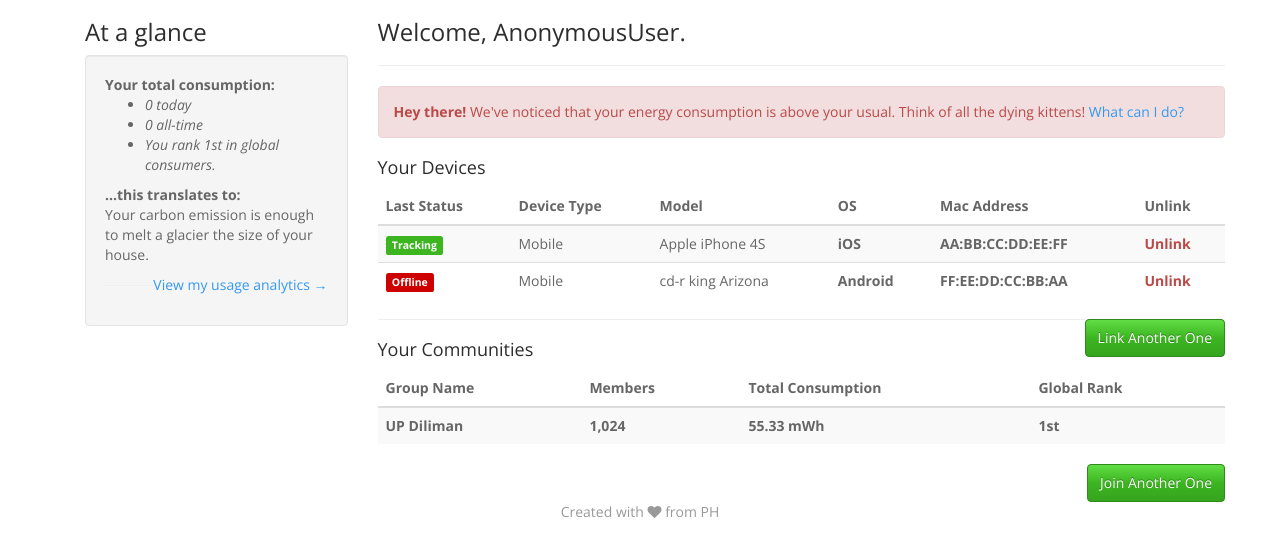
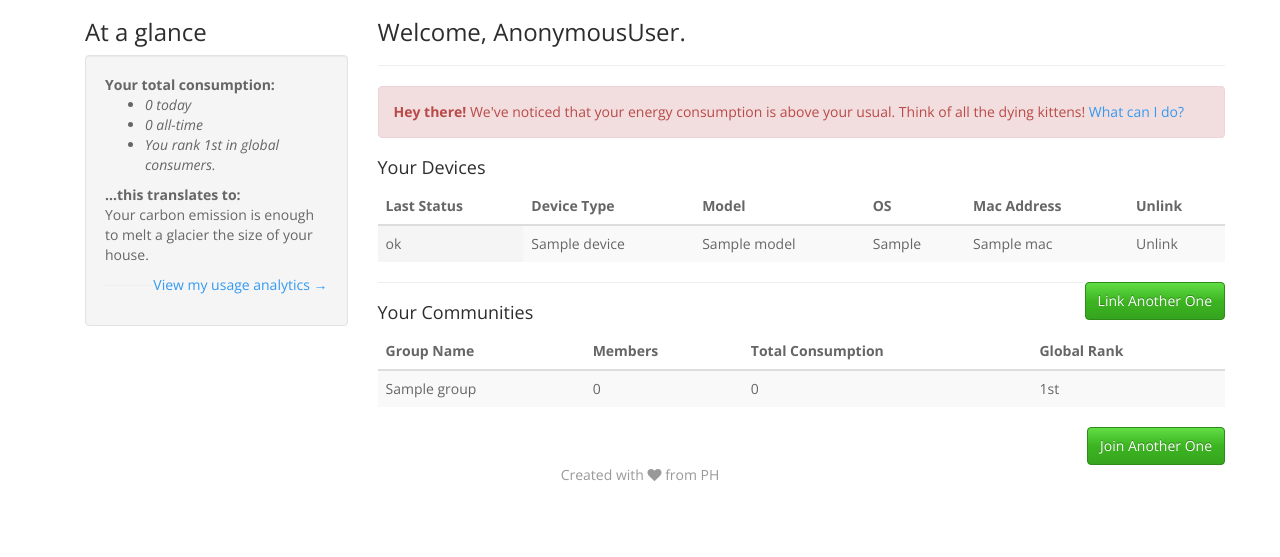
Before and after one commit to KixPanganiban/Agila, a Django app: template webapp/templates/dashboard.html in a window 1280 px wide. Shown: the part 220-777 px from the top of the page. Run offline with Django 3.2, Linux system fonts and the light colour scheme; the template is opened without the code that fills it: most values are stand-ins (such as "Sample title", 1, 10 or a date in 2020); lists and menus that the app fills with data are empty; parts of the project's set-up code (start-up, migrations or seed data) failed here and were passed over; some libraries are stand-ins or nearby versions.

Commit message:
Template dynamization.

```diff
--- a/agila/settings.py
+++ b/agila/settings.py
@@ -42,6 +42,7 @@ INSTALLED_APPS = (
     'django.contrib.messages',
     'django.contrib.staticfiles',
     'django_facebook',
+    'django_evolution',
     'rest_framework',
     'webapp'
 )
--- a/api/serializers.py
+++ b/api/serializers.py
@@ -8,7 +8,7 @@ class DeviceSerializer(serializers.ModelSerializer):
 
 	def getStatus(self, obj):
 		buffertime = datetime.now() - timedelta(hours=1)
-		usageinbuffer = obj.usage_set.filter(datetime_received__gt=buffertime)
+		usageinbuffer = obj.usage_set.filter(datetime__gt=buffertime)
 		return "Tracking" if (usageinbuffer.count() > 0) else "Offline"
 
 	class Meta:
@@ -18,12 +18,12 @@ class DeviceSerializer(serializers.ModelSerializer):
 class UsageSerializer(serializers.ModelSerializer):
 	class Meta:
 		model = Usage
-		fields = ('id', 'device', 'datetime_received', 'datetime_sent', 'load', 'uptime')
+		fields = ('id', 'device', 'datetime', 'load', 'uptime')
 
 class AnonymizedUsageSerializer(serializers.ModelSerializer):
 	class Meta:
 		model = Usage
-		fields = ('datetime_received', 'datetime_sent', 'load', 'uptime')
+		fields = ('datetime', 'load', 'uptime')
 
 class AnalyticsSerializer(serializers.ModelSerializer):
 	user = serializers.Field(source='user.username')
--- a/webapp/templates/dashboard.html
+++ b/webapp/templates/dashboard.html
@@ -42,22 +42,19 @@ Agila &rarr; Dashboard
 					<th>Unlink</th>
 				</thead>
 				<tbody>
+					{% if devices.length < 1 %}
+					<tr><td colspan="6">You have not yet linked any devices. Link one now!</td></tr>
+					{% endif %}
+					{% for device in devices %}
 					<tr>
-						<td><span class="label label-success">Tracking</span></td>
-						<td>Mobile</td>
-						<td>Apple iPhone 4S</td>
-						<th>iOS</th>
-						<th>AA:BB:CC:DD:EE:FF</th>
-						<th><a href="#" class="text-danger">Unlink</a></th>
+						<td class="{{device.statustclass}}">{{device.status}}</td>
+						<td>{{device.device}}</td>
+						<td>{{device.model}}</td>
+						<td>{{device.os}}</td>
+						<td>{{device.mac}}</td>
+						<td>Unlink</td>
 					</tr>
-					<tr>
-						<td><span class="label label-danger">Offline</span></td>
-						<td>Mobile</td>
-						<td>cd-r king Arizona</td>
-						<th>Android</th>
-						<th>FF:EE:DD:CC:BB:AA</th>
-						<th><a href="#" class="text-danger">Unlink</a></th>
-					</tr>
+					{% endfor %}
 				</tbody>
 			</table>
 			<div class="pull-right">
@@ -73,10 +70,19 @@ Agila &rarr; Dashboard
 					<th>Global Rank</th>
 				</thead>
 				<tbody>
-					<th>UP Diliman</th>
-					<th>1,024</th>
-					<th>55.33 mWh</th>
-					<th>1st</th>
+					{% if groups.count < 1 %}
+					<tr>
+						<td colspan="4">You have not yet joined any communities. Join one now!</td>
+					</tr>
+					{% endif %}
+					{% for group in groups %}
+					<tr>
+						<td>{{group.name}}</td>
+						<td>0</td>
+						<td>0</td>
+						<td>1st</td>
+					</tr>
+					{% endfor %}
 				</tbody>
 			</table>
 			<div class="pull-right">
```
Also changed, not shown: webapp/views.py (+19 -1 lines).
